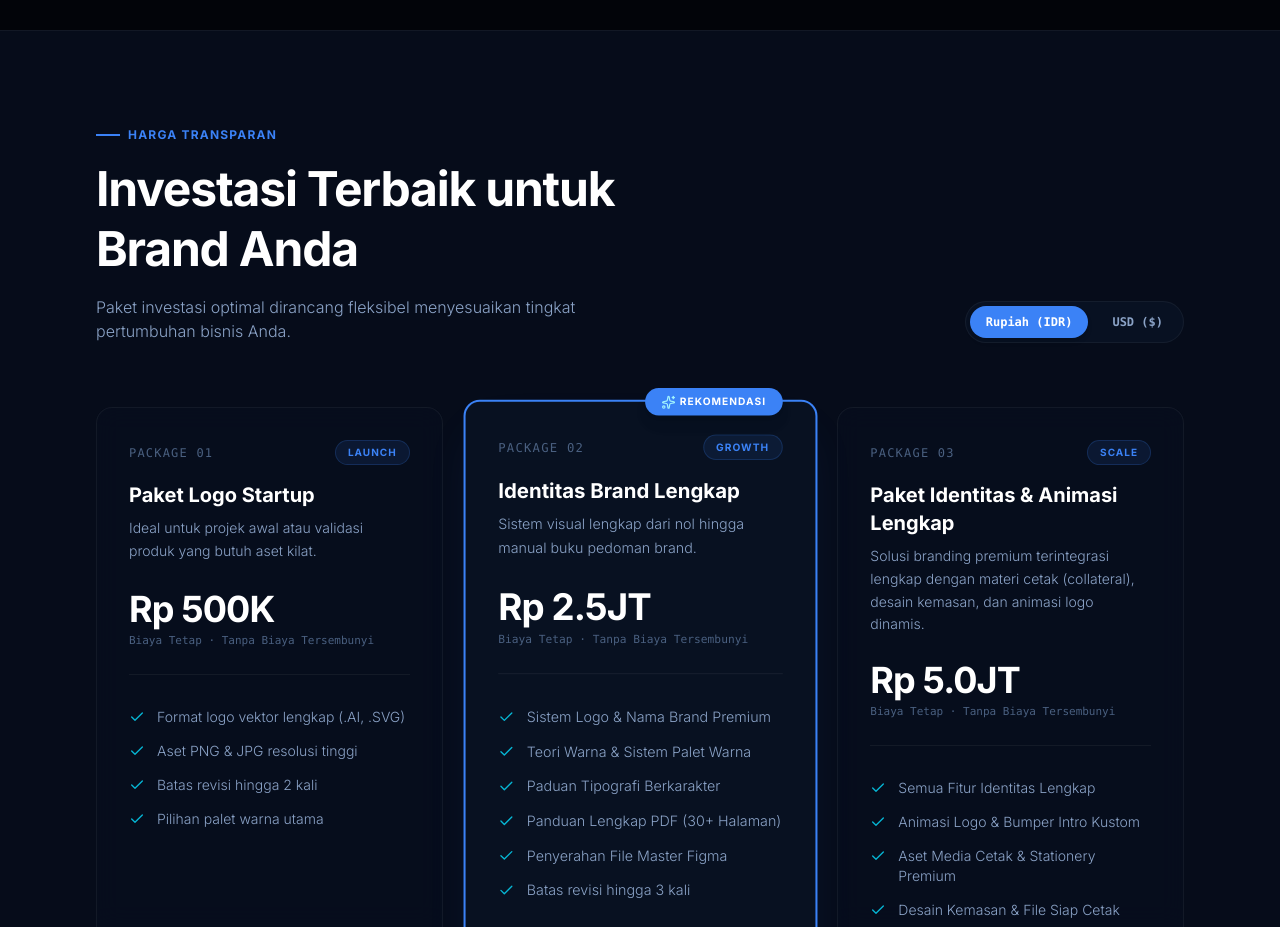
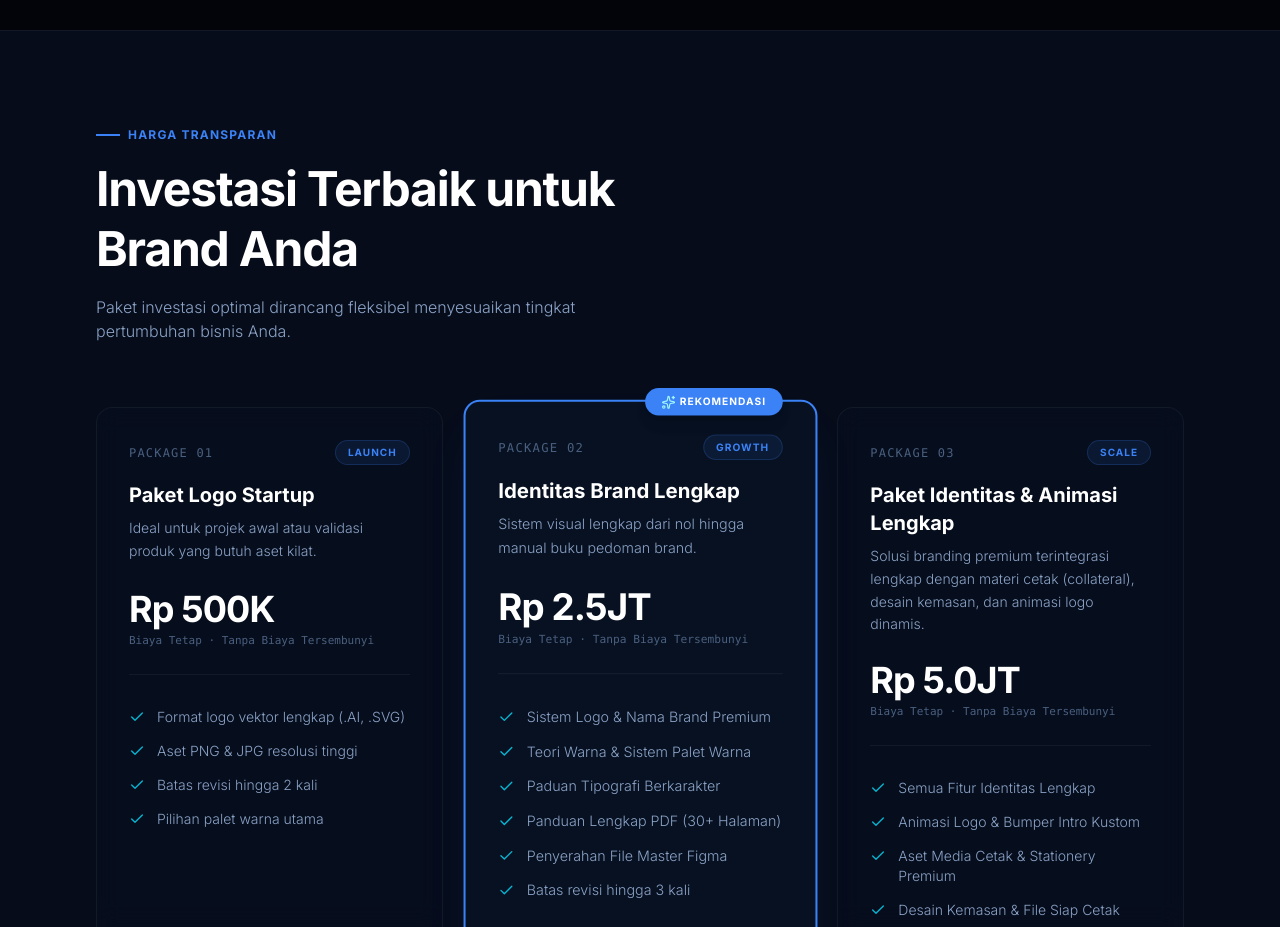
Before and after one commit to rofiqmaulana0311/test-angkasa, a React (Vite) app: page / in a window 1280 px wide. Shown: the part 4840-5767 px from the top of the page. Built offline with nearby package versions, Linux system fonts and the light colour scheme.

Commit message:
refactor(pricing): automate currency selection based on language
Removed the manual currency toggle in favor of auto-detecting currency based on the current site language to improve user experience.

```diff
--- a/src/components/Pricing.tsx
+++ b/src/components/Pricing.tsx
@@ -11,8 +11,8 @@ interface PricingAddon {
 }
 
 export default function Pricing() {
-  const [currency, setCurrency] = useState<'IDR' | 'USD'>('IDR');
   const { lang, t } = useLanguage();
+  const currency = lang === 'id' ? 'IDR' : 'USD';
 
   // Dynamic addon selection list
   const [selectedAddons, setSelectedAddons] = useState<string[]>([]);
@@ -91,9 +91,8 @@ export default function Pricing() {
     >
       <div className="max-w-7xl mx-auto">
 
-        {/* Header with Currency Controls */}
-        <div className="flex flex-col md:flex-row md:items-end justify-between gap-8 mb-16">
-          <div className="max-w-xl">
+        {/* Header content */}
+        <div className="max-w-xl mb-16">
           <div className="flex items-center gap-2 mb-4 text-xs font-bold uppercase tracking-widest text-cosmic-blue">
             <span className="w-6 h-0.5 bg-cosmic-blue block" />
             {t('pricing', 'badge')}
@@ -104,31 +103,6 @@ export default function Pricing() {
           <p className="text-star-dim font-light text-sm sm:text-base">
             {t('pricing', 'desc')}
           </p>
-          </div>
-
-          {/* Currency Toggle Switch */}
-          <div className="flex items-center gap-2 bg-space-2/60 border border-white/5 p-1 rounded-full text-xs font-mono select-none">
-            <button
-              onClick={() => setCurrency('IDR')}
-              className={`px-4 py-2 rounded-full font-bold transition-all cursor-none ${
-                currency === 'IDR'
-                  ? 'bg-cosmic-blue text-white shadow-md'
-                  : 'text-star-dim hover:text-white'
-              }`}
-            >
-              Rupiah (IDR)
-            </button>
-            <button
-              onClick={() => setCurrency('USD')}
-              className={`px-4 py-2 rounded-full font-bold transition-all cursor-none ${
-                currency === 'USD'
-                  ? 'bg-cosmic-blue text-white shadow-md'
-                  : 'text-star-dim hover:text-white'
-              }`}
-            >
-              USD ($)
-            </button>
-          </div>
         </div>
 
         {/* Pricing Grid */}
```
Lines whose indentation alone changed are shown as unchanged.
